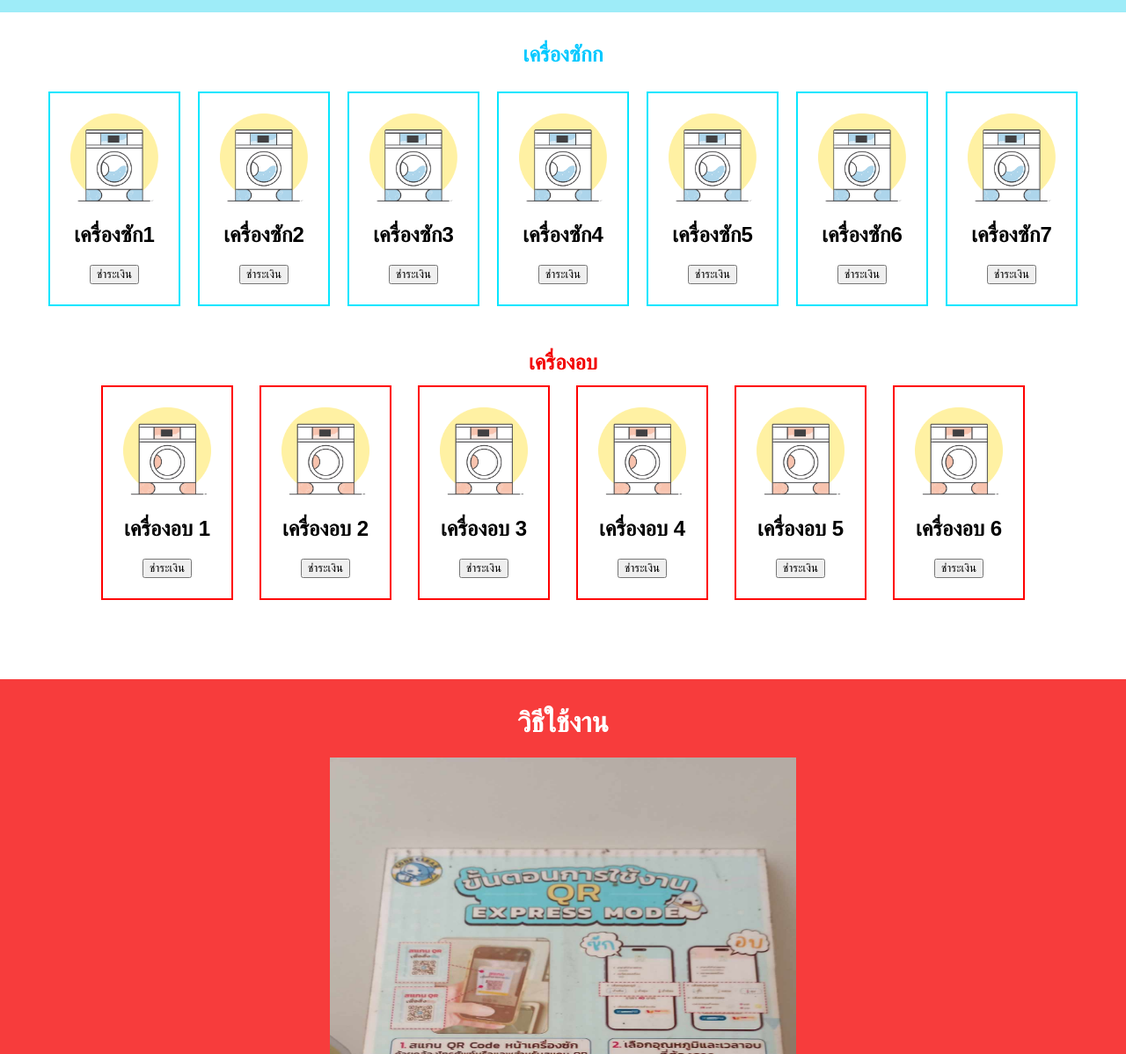
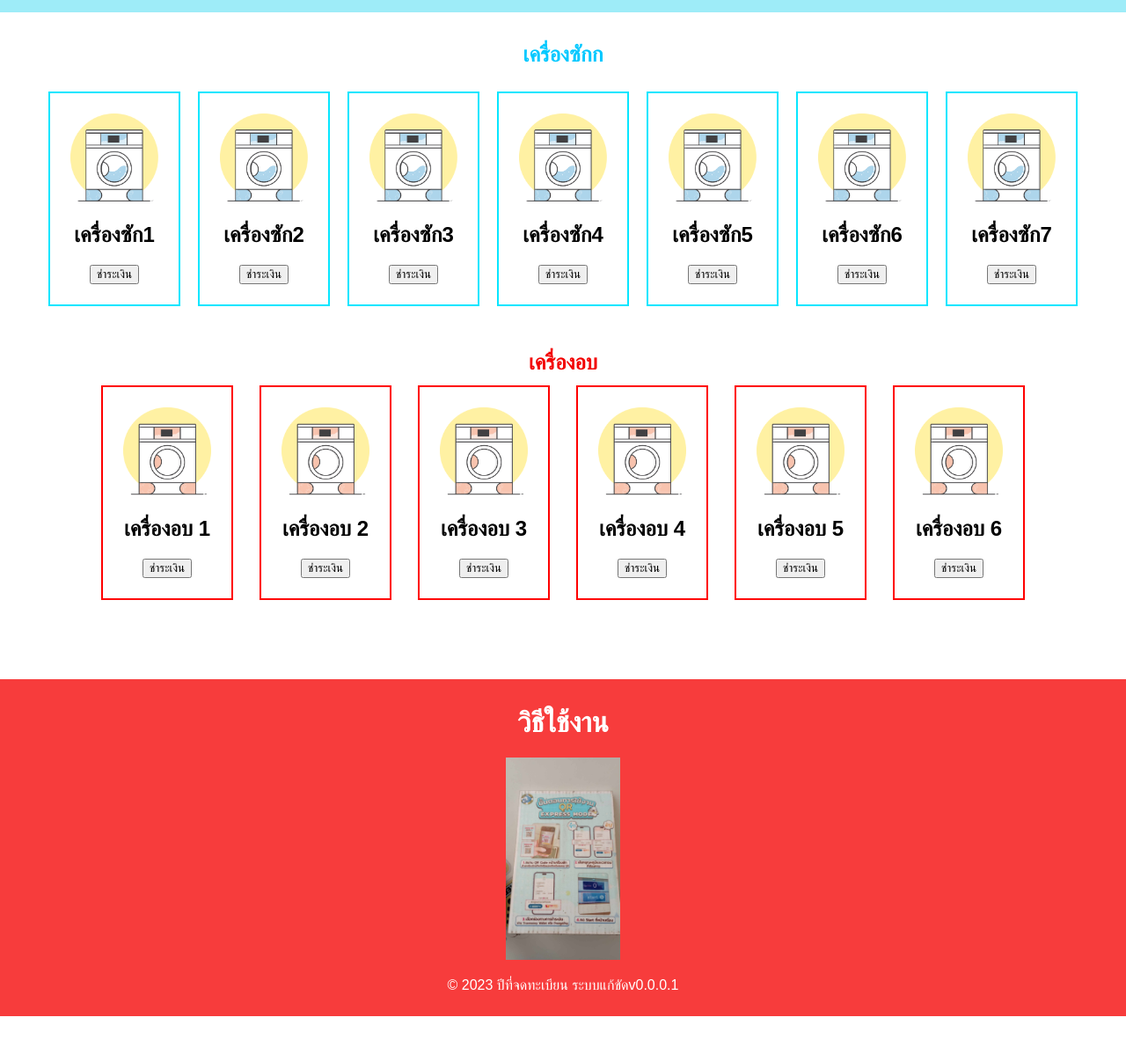
Before and after one commit to Suraphon65/codeclean_web, a plain HTML site: page index.html in a window 1280 px wide. Shown: the part 102-1300 px from the top of the page at 88% size. After the commit the page ends 1257 px from the top, so only its background shows below. Drawn offline with Linux system fonts and the light colour scheme.

Commit message:
styles.css

```diff
--- a/styles.css
+++ b/styles.css
@@ -120,6 +120,6 @@
     transform: translateX(-50%);
   }
   .how{
-    width: 530px;
-    height: 630px;
+    width: 130px;
+    height: 230px;
   }
```
